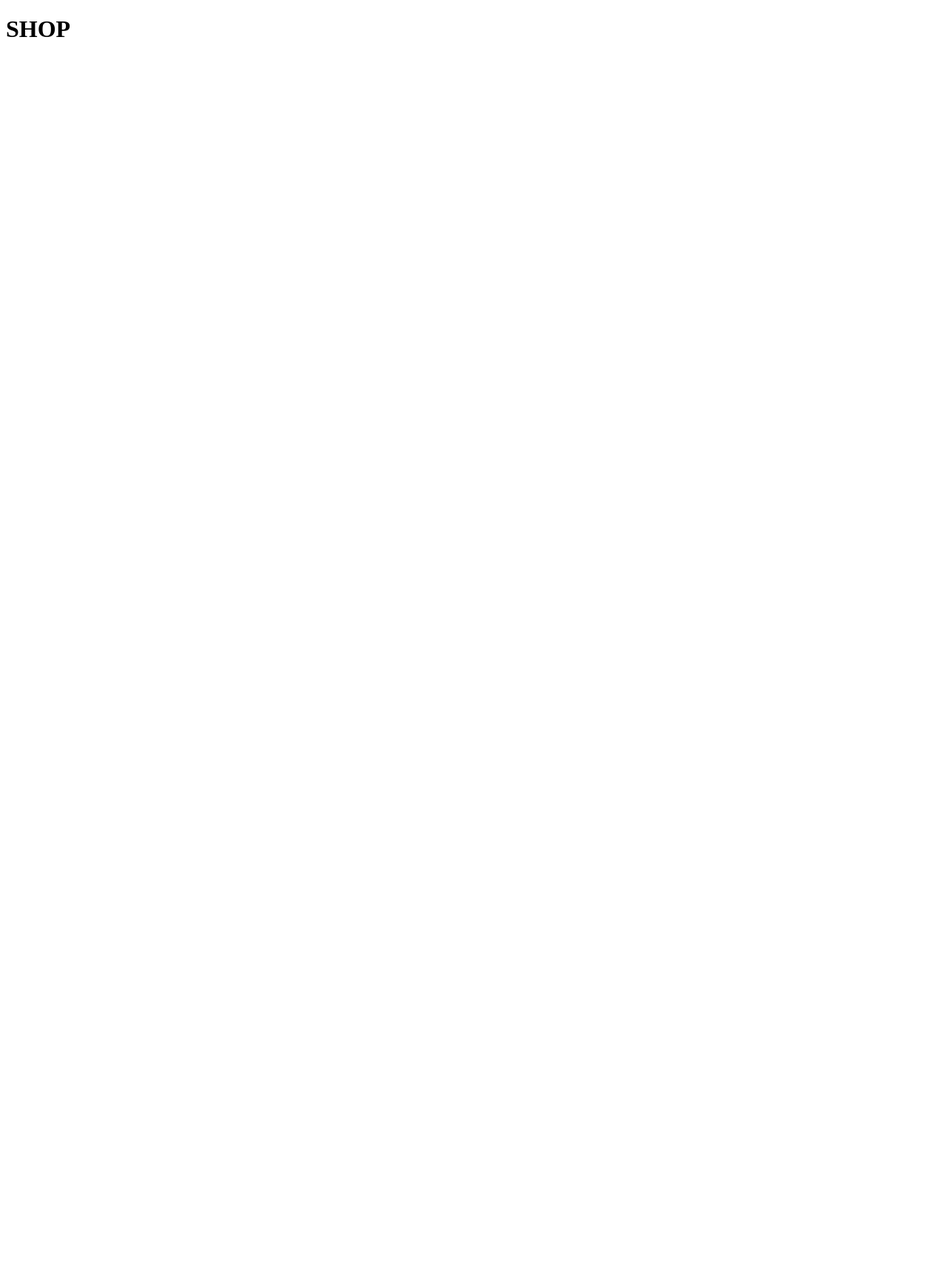
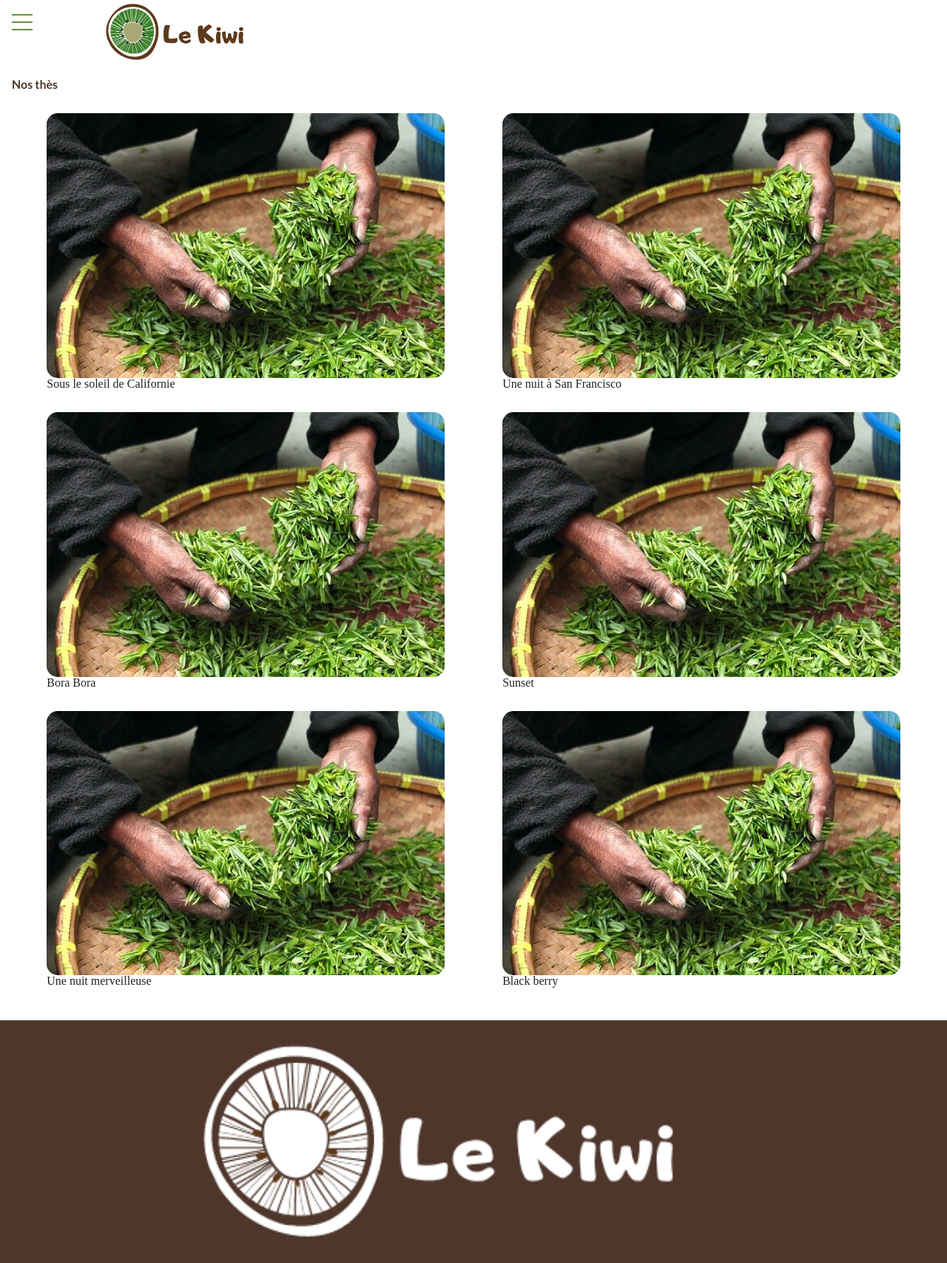
Before and after one commit to LaetitiaCroise/Le-Kiwi-tea, a plain HTML site: page pages/boutique.html in a window 1280 px wide. Shown: the whole page at 74% size. Before the commit the page ends 800 px from the top, so only its background shows below. Drawn offline with Linux system fonts and the light colour scheme.

Commit message:
ajout page

```diff
--- a/css/style.css
+++ b/css/style.css
@@ -499,7 +499,33 @@ body {
 
     }
 
+    .contenaire_cards{
+        display: flex;
+    }
+    .wrapper_cards{
+        margin-top: 90px;
+    }
+    .cards{
+        display: flex;
+        flex-direction: row;
+        flex-wrap: wrap;
+        justify-content: space-evenly;
+    }
+    .title_tea{
+        margin:16px;
+        color: #4e362b;
+        font-family: 'Lato';
+        font-weight: 800;
+    }
+    .cards1{
+        width: 42%;
+        margin: 15px;
 
+    }
+    .img_cards{
+        width: 100%;
+        border-radius: 15px;
+    }
 
     @media screen and (min-width: 768px) {}
 
--- a/pages/boutique.html
+++ b/pages/boutique.html
@@ -1,12 +1,100 @@
 <!DOCTYPE html>
 <html lang="fr">
 <head>
-    <meta charset="UTF-8">
-    <meta http-equiv="X-UA-Compatible" content="IE=edge">
-    <meta name="viewport" content="width=device-width, initial-scale=1.0">
-    <title>Document</title>
+    <head>
+        <meta charset="UTF-8" />
+        <meta http-equiv="X-UA-Compatible" content="IE=edge" />
+        <meta name="viewport" content="width=device-width, initial-scale=1.0" />
+        <link rel="preconnect" href="https://fonts.googleapis.com" />
+        <link
+          rel="stylesheet"
+          href="https://cdnjs.cloudflare.com/ajax/libs/font-awesome/6.1.1/css/all.min.css"
+          integrity="sha512-KfkfwYDsLkIlwQp6LFnl8zNdLGxu9YAA1QvwINks4PhcElQSvqcyVLLD9aMhXd13uQjoXtEKNosOWaZqXgel0g=="
+          crossorigin="anonymous"
+          referrerpolicy="no-referrer"
+        />
+        <link rel="preconnect" href="https://fonts.googleapis.com" />
+        <link rel="preconnect" href="https://fonts.gstatic.com" crossorigin />
+        <link rel="shortcut icon" href="../img/logo/lekiwi.png" />
+        <link rel="stylesheet" href="../css/reset.css" />
+        <link rel="stylesheet" href="../css/menu.css" />
+        <link rel="stylesheet" href="../css/style.css" />
+        <title>Le Kiwitea-Entreprise de thès bio depuis 2022</title>
+      </head>
 </head>
 <body>
-    <h1>SHOP</h1>
+    <div class="wapper_header">
+        <header class="logo-header">
+          <img
+            class="logo"
+            src=" ../img/logo/Bright Fun Sweet Kiwi Logo.png"
+            alt="logo"
+          />
+        </header>
+
+        <div class="menu-wrap">
+          <input type="checkbox" name="" class="toggler" />
+
+          <div class="hamburger"><div></div></div>
+
+          <div class="menu">
+            <div>
+              <div>
+                <ul>
+                  <li><a href="./../index.html">Accueil</li>
+                  <li><a href="../pages/seconnecter.html">Se Connecter</a></li>
+                  <li><a href="../pages/apropos.html">A propos de nous</a></li>
+                  <li><a href="./pages/boutique.html">Boutique</a></li>
+                  <li><a href="./pages/contact.html">Contact</a></li>
+                </ul>
+              </div>
+            </div>
+          </div>
+        </div>
+        </div>
+
+        <section class="contenaire_cards">
+            <div class="wrapper_cards">
+                <h1 class="title_tea">Nos thès</h1>
+                <div class="cards">
+                    <div class="cards1">
+                        <img class="img_cards" src=" ../img/tea-623796_640.jpg" alt="logo" />
+                        <p>Sous le soleil de Californie</p>
+                    </div>
+                    <div class="cards1">
+                        <img class="img_cards" src=" ../img/tea-623796_640.jpg" alt="logo" />
+                        <p>Une nuit à San Francisco</p>
+                    </div>
+                     <div class="cards1">
+                        <img class="img_cards" src=" ../img/tea-623796_640.jpg" alt="logo" />
+                        <p>Bora Bora</p>
+                    </div>
+                    <div class="cards1">
+                        <img class="img_cards" src=" ../img/tea-623796_640.jpg" alt="logo" />
+                        <p>Sunset</p>
+                    </div>
+                    <div class="cards1">
+                        <img class="img_cards" src=" ../img/tea-623796_640.jpg" alt="logo" />
+                        <p>Une nuit merveilleuse</p>
+                    </div>
+                    <div class="cards1">
+                        <img class="img_cards" src=" ../img/tea-623796_640.jpg" alt="logo" />
+                        <p>Black berry</p>
+                    </div>
+
+                </div>
+            </div>
+        </section>
+        <footer>
+            <div class="container_footer">
+            <img
+                    class="logo-header-footer"
+                    src=" ../img/logo/Logo_footer.png            "
+                    alt="logo"
+                  />
+
+                  </div>
+          </footer>
+
 </body>
 </html>
```
Also changed, not shown: index.html (+1 -1 lines), pages/contact.html (added).
